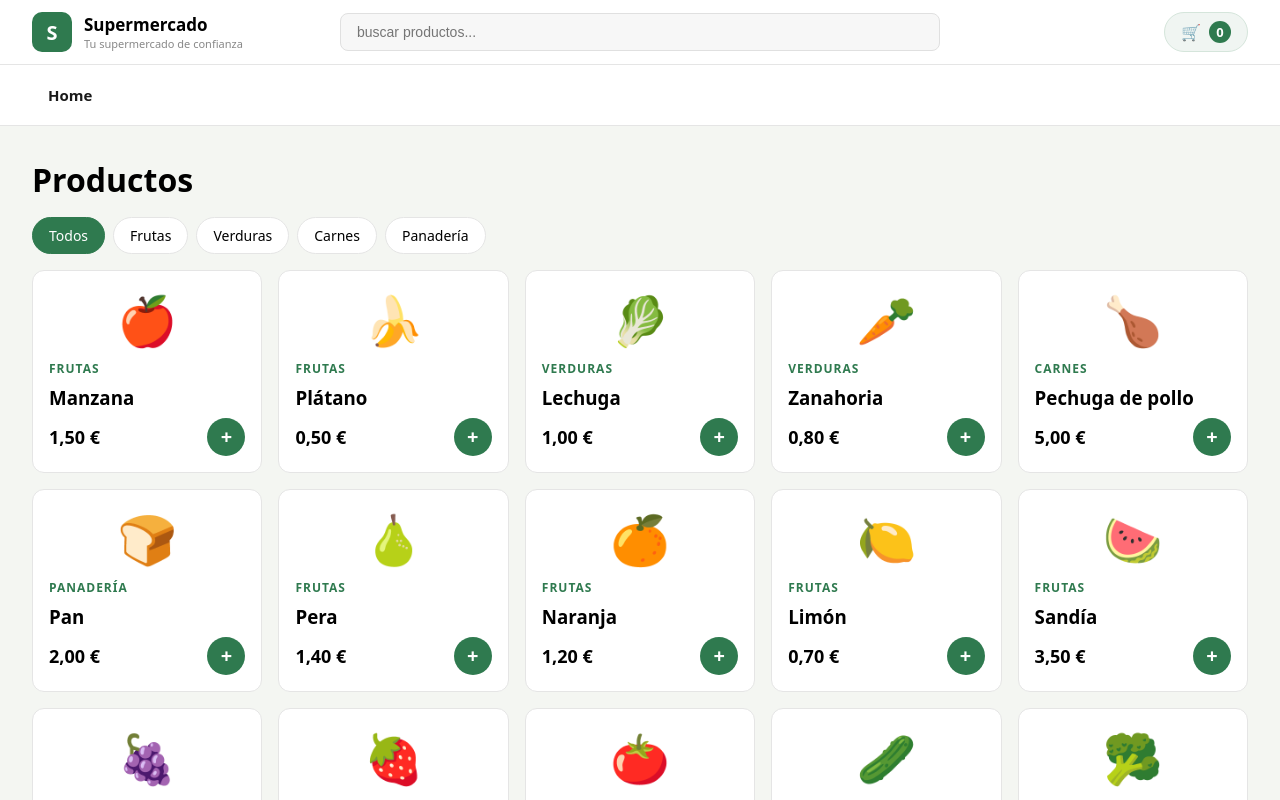
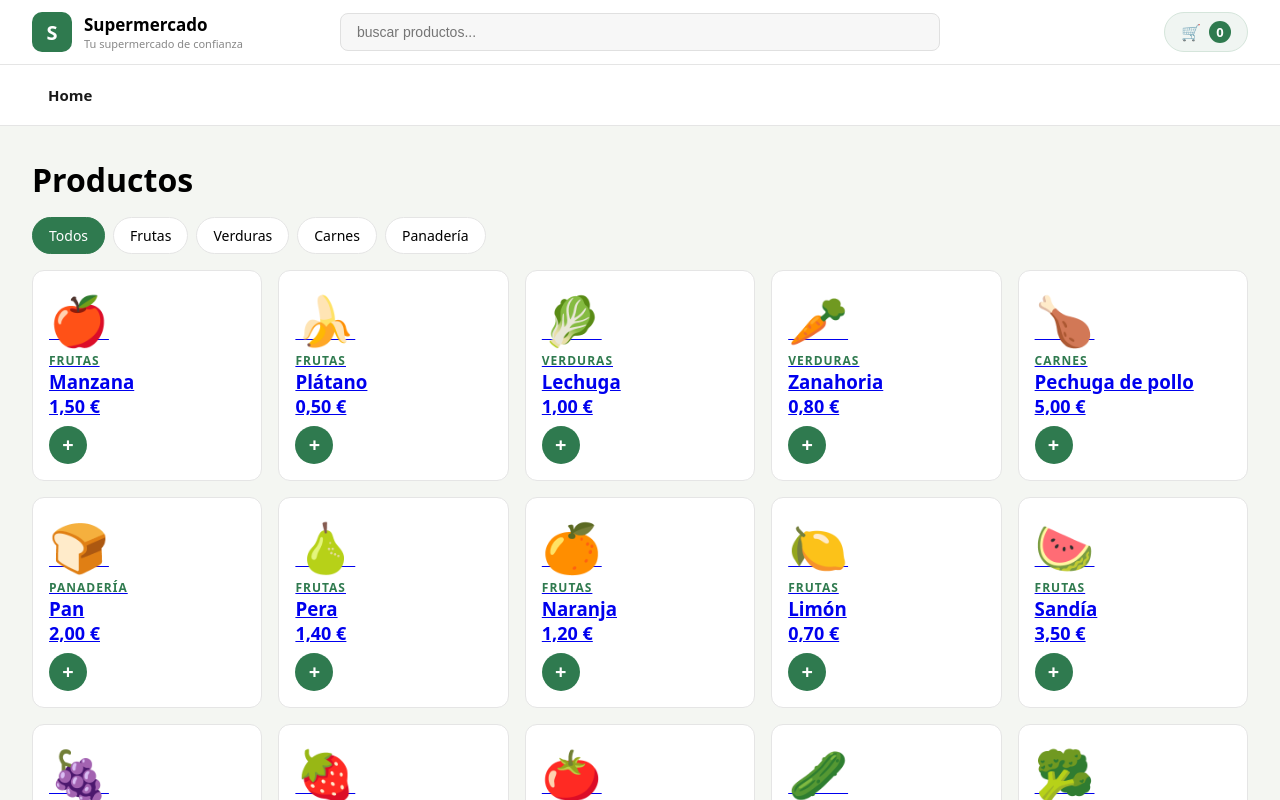
Before and after one commit to davidarranz7/SuperMercado, an Angular app: page / in a window 1280 px wide. Shown: the top 800 px of the page. Built offline with nearby package versions, Linux system fonts and the light colour scheme; data requests are answered from the project's data file.

Commit message:
feat(products): add navigation from cardas to product detail

```diff
--- a/src/app/components/producto-card/producto-card.html
+++ b/src/app/components/producto-card/producto-card.html
@@ -1,10 +1,12 @@
 <div class="tarjeta">
-  <span class="icono">{{ producto().icono }}</span>
-  <p class="categoria">{{ producto().categoria }}</p>
-  <h3>{{ producto().nombre }}</h3>
+  <a class="producto-enlace" [routerLink]="['/producto', producto().id]">
+    <span class="icono">{{ producto().icono }}</span>
 
-  <div class="pie-tarjeta">
+    <p class="categoria">{{ producto().categoria }}</p>
+
+    <h3>{{ producto().nombre }}</h3>
+
     <p class="precio">{{ producto().precio | currency: 'EUR' }}</p>
-    <button (click)="agregar()">+</button>
-  </div>
+  </a>
+  <button (click)="agregar()">+</button>
 </div>
--- a/src/app/components/producto-card/producto-card.ts
+++ b/src/app/components/producto-card/producto-card.ts
@@ -1,11 +1,12 @@
 import { Component, input, inject } from '@angular/core';
 import { CurrencyPipe } from '@angular/common';
+import { RouterLink } from '@angular/router';
 import { Producto } from '../../models/producto';
 import { CarritoService } from '../../services/carrito';
 
 @Component({
   selector: 'app-producto-card',
-  imports: [CurrencyPipe],
+  imports: [CurrencyPipe, RouterLink],
   templateUrl: './producto-card.html',
   styleUrl: './producto-card.scss',
 })
```
